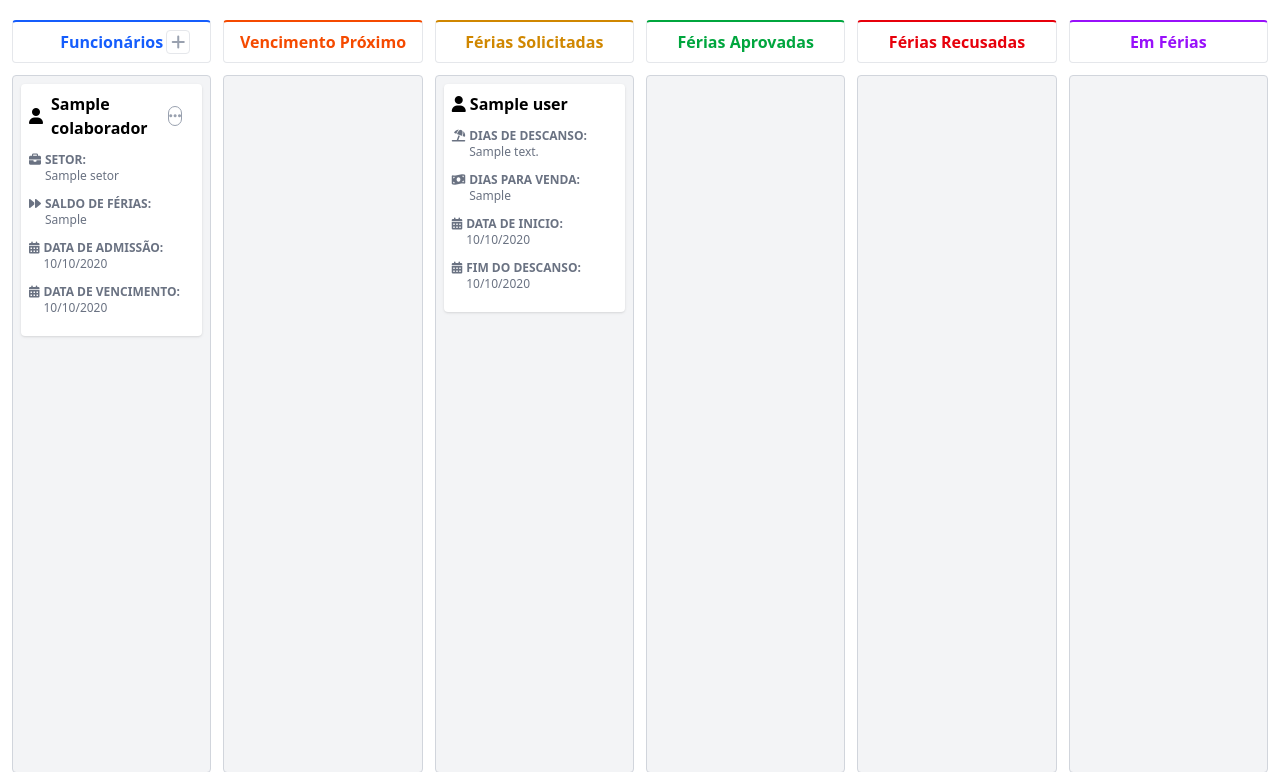
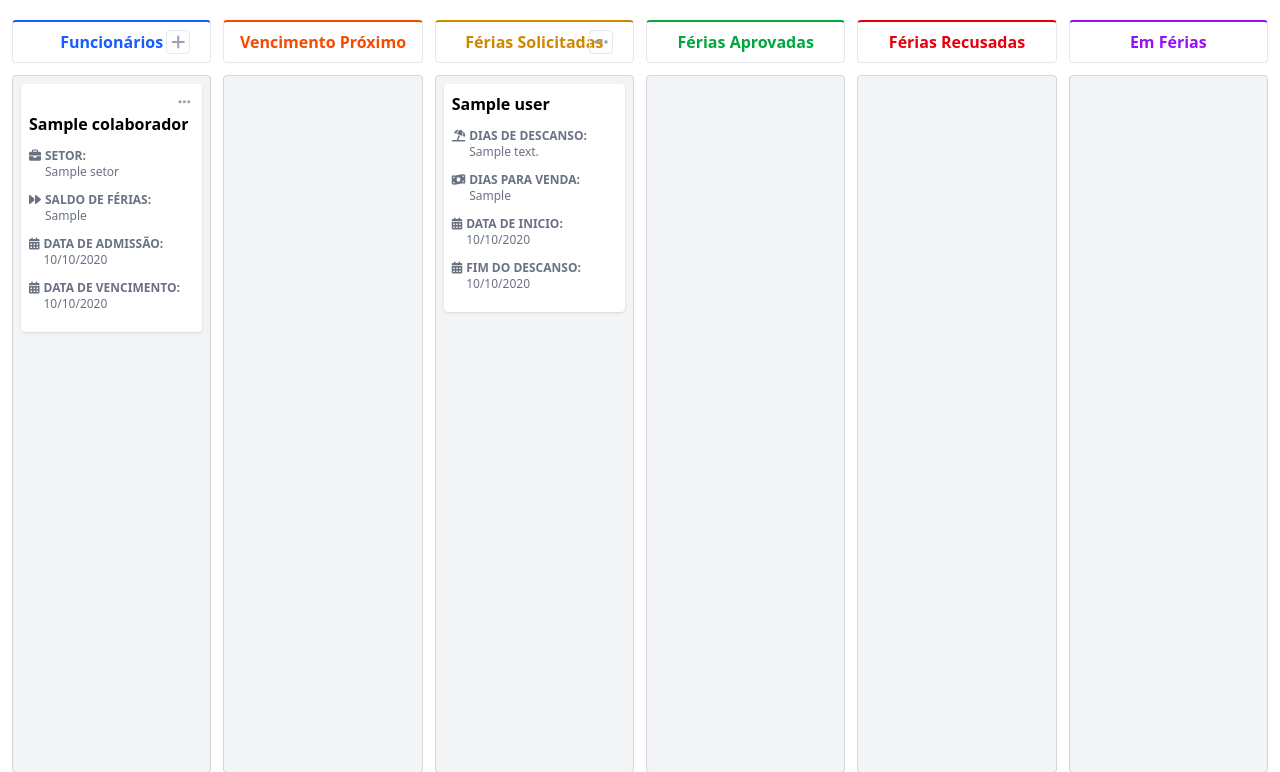
Before and after one commit to Renan2707/solicitacao_de_ferias, a Django app: template core/templates/core/index.html in a window 1280 px wide. Shown: the part 204-976 px from the top of the page. Run offline with Django 5.2, Linux system fonts and the light colour scheme; the template is opened without the code that fills it: most values are stand-ins (such as "Sample title", 1, 10 or a date in 2020); style sheets or scripts are compiled from the project's sources.

Commit message:
ajuste de template

```diff
--- a/core/templates/core/sections/rh.html
+++ b/core/templates/core/sections/rh.html
@@ -21,11 +21,9 @@
             {% for card in cards %}
             {% if not card.data_de_vencimento_proxima %}
                 <div x-data="{options:false, modalEditColaborador:false, modalRemoveColaborador:false}" class="w-full hover:cursor-pointer rounded bg-white shadow hover:shadow-lg p-2 text-sm text-gray-500 font-semibold space-y-3">
-                    <div class="flex items-center space-x-3 relative">
-                        <p class="text-base flex items-center space-x-2 text-black"><i class="fa-solid fa-user mr-2"></i> {{card.colaborador}}
-                        </p>
-
-                        <button @click="options = true" class="hover:cursor-pointer transition duration-200 hover:bg-gray-200 border size-5 rounded-full flex items-center justify-center text-gray-400">
+                    <div>
+                        <div class="flex items-center justify-end relative">
+                            <button @click="options = true" class="hover:cursor-pointer transition duration-200 hover:bg-gray-200 size-5 rounded-full flex items-center justify-center text-gray-400">
                                 <i class="fa-solid fa-ellipsis"></i>
                             </button>
 
@@ -38,6 +36,13 @@
                                 </div>
                             </div>
                         </div>
+
+                        <div>
+                            <p class="text-base text-black">{{card.colaborador}}
+                            </p>
+                        </div>
+                    </div>
+
 
                     <div class="text-xs">
                         <div class="flex space-x-1">
@@ -95,11 +100,9 @@
             {% for card in cards %}
             {% if card.data_de_vencimento_proxima %}
                <div x-data="{options:false, modalEditColaborador:false, modalRemoveColaborador:false}" class="w-full hover:cursor-pointer rounded bg-white shadow hover:shadow-lg p-2 text-sm text-gray-500 font-semibold space-y-3">
-                    <div class="flex items-center space-x-3 relative">
-                        <p class="text-base flex items-center space-x-2 text-black"><i class="fa-solid fa-user mr-2"></i> {{card.colaborador}}
-                        </p>
-
-                        <button @click="options = true" class="hover:cursor-pointer transition duration-200 hover:bg-gray-200 border size-5 rounded-full flex items-center justify-center text-gray-400">
+                    <div>
+                        <div class="flex items-center justify-end relative">
+                            <button @click="options = true" class="hover:cursor-pointer transition duration-200 hover:bg-gray-200 size-5 rounded-full flex items-center justify-center text-gray-400">
                                 <i class="fa-solid fa-ellipsis"></i>
                             </button>
 
@@ -110,6 +113,12 @@
                                 <div  @click="modalRemoveColaborador = true" class="h-1/2 flex items-center justify-center hover:bg-gray-100">
                                     <i class="fa-solid fa-trash text-xs mr-1"></i> Excluir Colaborador
                                 </div>
+                            </div>
+                        </div>
+
+                        <div>
+                            <p class="text-base text-black">{{card.colaborador}}
+                            </p>
                         </div>
                     </div>
                     <div class="text-xs">
@@ -163,14 +172,23 @@
     </section>
     <!-- Férias Solicitadas  -->
     <section class="">
-        <div class="border border-t-2 border-t-yellow-600 border-gray-200 rounded p-2 text-center">
+        <div class="border border-t-2 border-t-yellow-600 border-gray-200 rounded p-2 text-center relative">
             <h3 class="text-yellow-600 font-semibold">Férias Solicitadas</h3>
+            <button @click="dropDownHistorico = true" class="absolute right-5 top-2 hover:cursor-pointer hover:bg-gray-100 transition duration-200 border flex items-center justify-center rounded border-gray-200 size-6">
+                <i class="fa-solid fa-ellipsis text-gray-400"></i>
+            </button>
+
+            <div x-cloak x-show="dropDownHistorico" x-transition @click.away="dropDownHistorico = false" class="bg-white border-2 border-gray-300 divide-y divide-gray-300 text-sm rounded shadow-lg w-34 absolute top-9 right-2">
+                <a href="{% url 'historico_rh' %}" class="h-10 flex text-gray-400 font-semibold items-center justify-center hover:bg-gray-100">
+                    <i class="fa-solid fa-clock-rotate-left mr-1"></i> Ver Histórico
+                </a>
+            </div>
         </div>
         <div class="element h-[90%] mt-3 border border-gray-300 bg-gray-100 rounded p-2 overflow-y-auto pb-5 space-y-4">
             {% for solicitacao in solicitacoes %}
                 {% if not solicitacao.solicitacao_aprovada and not solicitacao.ferias_iniciadas and not solicitacao.ferias_finalizadas and not solicitacao.ferias_rejeitadas %}
                 <div x-data="{ modalVerificaSolicitacao:false }" @click="modalVerificaSolicitacao = true" class="w-full hover:cursor-pointer rounded bg-white shadow hover:shadow-lg p-2 text-sm text-gray-500 font-semibold space-y-3">
-                    <p class="text-base text-black"><i class="fa-solid fa-user"></i> {{solicitacao.user}}</p>
+                    <p class="text-base text-black">{{solicitacao.user}}</p>
                     <div class="text-xs">
                         <div class="flex space-x-1">
                             <i class="fa-solid fa-umbrella-beach mt-0.5"></i>
@@ -225,7 +243,7 @@
             {% for solicitacao in solicitacoes %}
                 {% if solicitacao.solicitacao_aprovada and not solicitacao.ferias_iniciadas %}
                 <div class="w-full hover:cursor-pointer rounded bg-white shadow hover:shadow-lg p-2 text-sm text-gray-500 font-semibold space-y-3">
-                    <p class="text-base text-black"><i class="fa-solid fa-user"></i> {{solicitacao.user}}</p>
+                    <p class="text-base text-black">{{solicitacao.user}}</p>
                     <div class="text-xs">
                         <div class="flex space-x-1">
                             <i class="fa-solid fa-umbrella-beach mt-0.5"></i>
@@ -279,7 +297,7 @@
             {% for solicitacao in solicitacoes %}
                 {% if solicitacao.ferias_rejeitadas %}
                 <div class="w-full hover:cursor-pointer rounded bg-[#f7f8fa] shadow hover:shadow-lg p-2 text-sm text-gray-300 font-semibold space-y-3">
-                    <p class="text-base text-gray-400"><i class="fa-solid fa-user"></i> {{solicitacao.user}}</p>
+                    <p class="text-base text-gray-400">{{solicitacao.user}}</p>
                     <div class="text-xs">
                         <div class="flex space-x-1">
                             <i class="fa-solid fa-umbrella-beach mt-0.5"></i>
@@ -333,7 +351,7 @@
              {% for solicitacao in solicitacoes %}
                 {% if solicitacao.solicitacao_aprovada and solicitacao.ferias_iniciadas and not solicitacao.ferias_finalizadas %}
                 <div class="w-full hover:cursor-pointer rounded bg-white shadow hover:shadow-lg p-2 text-sm text-gray-500 font-semibold space-y-3">
-                    <p class="text-base text-black"><i class="fa-solid fa-user"></i> {{solicitacao.user}}</p>
+                    <p class="text-base text-black">{{solicitacao.user}}</p>
                     <div class="text-xs">
                         <div class="flex space-x-1">
                             <i class="fa-solid fa-umbrella-beach mt-0.5"></i>
```
Lines whose indentation alone changed are shown as unchanged.
